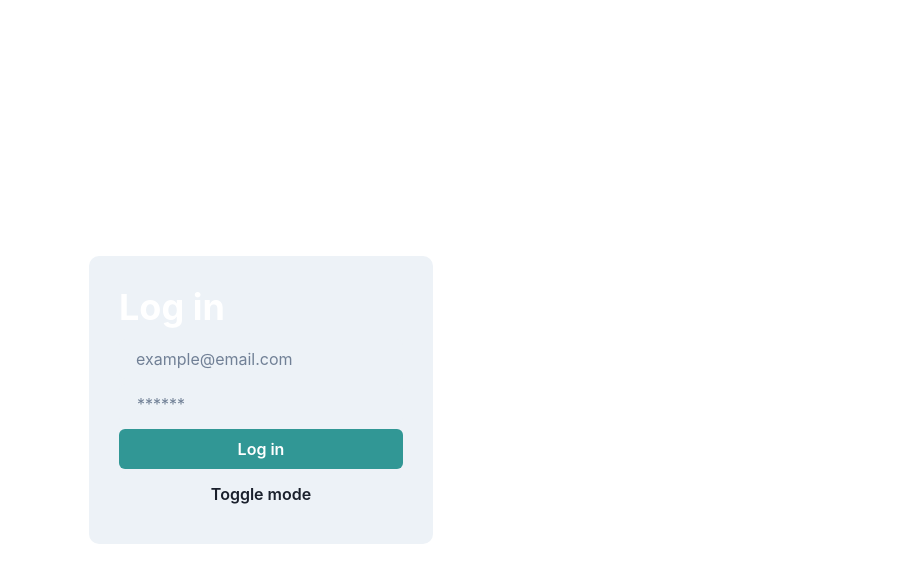
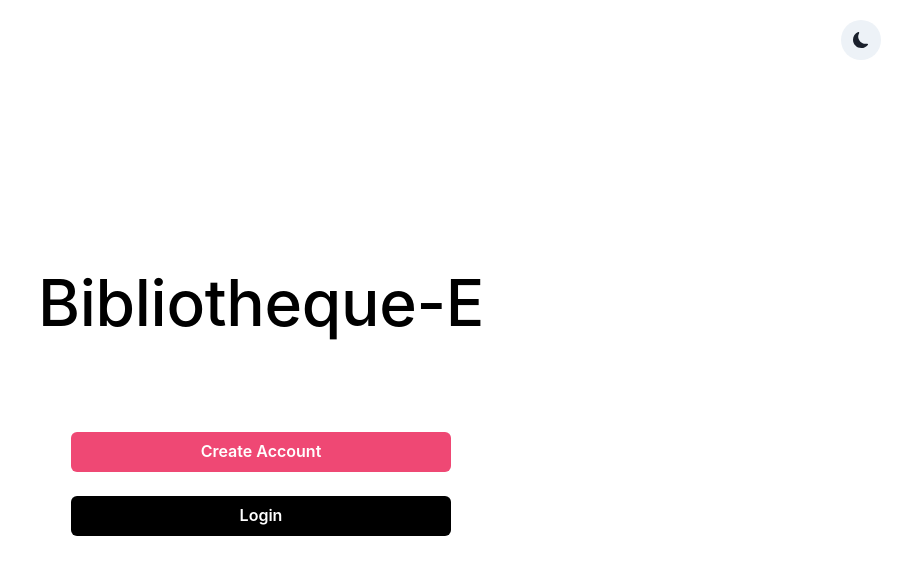
Before and after one commit to JosephAyo/bibliotheque-e-frontend, a Next.js app: page / in a window 1280 px wide. Shown: the top 582 px of the page, without its empty margins (379-1280 px from the left). Built offline with nearby package versions, Linux system fonts and the light colour scheme.

Commit message:
✨ 💄 feat: add home auth page

```diff
--- a/package.json
+++ b/package.json
@@ -32,6 +32,7 @@
     "eslint-plugin-jsx-a11y": "^6.7.1",
     "eslint-plugin-react": "^7.32.2",
     "eslint-plugin-react-hooks": "^4.6.0",
-    "prettier": "^2.8.8"
+    "prettier": "^2.8.8",
+    "react-icons": "^4.11.0"
   }
 }
--- /dev/null
+++ b/src/components/ThemeToggle/ThemeToggleButton.jsx
@@ -0,0 +1,19 @@
+import { IconButton, useColorMode } from '@chakra-ui/react';
+import React from 'react';
+import { BsMoonFill, BsSunFill } from 'react-icons/bs';
+
+const ThemeToggleButton = () => {
+  const { toggleColorMode, colorMode } = useColorMode();
+  return (
+    <IconButton
+      onClick={toggleColorMode}
+      rounded="100%"
+      position="absolute"
+      top="20px"
+      right="20px"
+      icon={colorMode === 'dark' ? <BsSunFill /> : <BsMoonFill />}
+    />
+  );
+};
+
+export default ThemeToggleButton;
--- /dev/null
+++ b/src/components/ThemeToggle/index.js
@@ -0,0 +1,3 @@
+import ThemeToggleButton from './ThemeToggleButton';
+
+export default ThemeToggleButton;
--- a/src/config/chakraTheme.js
+++ b/src/config/chakraTheme.js
@@ -1,9 +1,22 @@
 export const chakraThemeColors = {
-  primaryFontColor: '#FFFFFF',
-  secondaryFontColor: '#EF4874',
+  primaryFontColor: '#000000',
+  secondaryFontColor : '#FFFFFF',
   plainOldBlue: 'blue',
   primaryBgColor: '#552EA3',
   actionPrimary: {
+    default: '#EF4874',
+    900: '#EF4874',
+    800: '#EF4874',
+    700: '#EF4874',
+    600: '#EF4874',
+    500: '#EF4874',
+    400: '#EF4874',
+    300: '#EF4874',
+    200: '#EF4874',
+    100: '#EF4874',
+    50: '#EF4874'
+  },
+  actionSecondary: {
     default: '#000000',
     900: '#000000',
     800: '#000000',
@@ -15,19 +28,6 @@ export const chakraThemeColors = {
     200: '#000000',
     100: '#000000',
     50: '#000000'
-  },
-  actionSecondary: {
-    default: '#EF4874',
-    900: '#EF4874',
-    800: '#EF4874',
-    700: '#EF4874',
-    600: '#EF4874',
-    500: '#EF4874',
-    400: '#EF4874',
-    300: '#EF4874',
-    200: '#EF4874',
-    100: '#EF4874',
-    50: '#EF4874'
   },
   primary: {
     default: '#0066F5',
--- a/src/pages/_app.js
+++ b/src/pages/_app.js
@@ -2,7 +2,9 @@ import { ChakraProvider, extendTheme } from '@chakra-ui/react';
 import { QueryClient, QueryClientProvider } from '@tanstack/react-query';
 import { ReactQueryDevtools } from '@tanstack/react-query-devtools';
 import { chakraThemeColors, chakraThemeTextStyles } from 'config/chakraTheme';
+import { mode } from '@chakra-ui/theme-tools';
 import 'styles/globals.css';
+import ThemeToggleButton from 'components/ThemeToggle';
 
 const queryClient = new QueryClient({
   defaultOptions: {
@@ -12,36 +14,22 @@ const queryClient = new QueryClient({
   }
 });
 
- const theme = extendTheme({
+const theme = extendTheme({
   colors: chakraThemeColors,
   textStyles: chakraThemeTextStyles,
   components: {
     Text: {
       baseStyle: (_props) => ({
-        color: chakraThemeColors.primaryFontColor
-      }),
-      variants: {
-        // used as <Text variant="secondary">
-        secondary: (_props) => ({
-          color: chakraThemeColors.secondaryFontColor
-        })
-      }
+        color: mode(chakraThemeColors.primaryFontColor, 'whiteAlpha.900')(_props)
+      })
     }
-  },
-
-  styles: {
-    global: (_props) => ({
-      // Optionally set global CSS styles
-      body: {
-        color: chakraThemeColors.primaryFontColor
-      }
-    })
   }
 });
 
 const MyApp = ({ Component, pageProps }) => (
   <QueryClientProvider client={queryClient}>
     <ChakraProvider theme={theme}>
+      <ThemeToggleButton />
       <Component {...pageProps} />
     </ChakraProvider>
     <ReactQueryDevtools initialIsOpen={false} />
--- a/src/pages/index.jsx
+++ b/src/pages/index.jsx
@@ -1,17 +1,7 @@
 import Head from 'next/head';
-import {
-  Button,
-  Flex,
-  Heading,
-  Input,
-  VStack,
-  useColorMode,
-  useColorModeValue
-} from '@chakra-ui/react';
+import { Button, Flex, Text, VStack } from '@chakra-ui/react';
 
 export default function Home() {
-  const { toggleColorMode } = useColorMode();
-  const formBackground = useColorModeValue('gray.100', 'gray.600');
   return (
     <>
       <Head>
@@ -22,18 +12,13 @@ export default function Home() {
       </Head>
       <main>
         <Flex height="100vh" alignItems="center" justifyContent="center">
-          <Flex flexDirection="column" background={formBackground} rounded="10px" padding="30px">
-            <Heading mb="10px">Log in</Heading>
-            <VStack spacing="5px" align="stretch">
-              <Input
-                placeholder="example@email.com"
-                variant="filled"
-                type="email"
-                borderWidth="1px"
-              />
-              <Input placeholder="******" variant="filled" type="password" />
-              <Button colorScheme="teal">Log in</Button>
-              <Button onClick={toggleColorMode}>Toggle mode</Button>
+          <Flex flexDirection="column" alignItems="center">
+            <Text textStyle="headline-2-medium">Bibliotheque-E</Text>
+            <VStack spacing="24px" align="stretch" width="380px" marginTop="90px">
+              <Button colorScheme="actionPrimary">Create Account</Button>
+              <Button colorScheme="actionSecondary" color="white">
+                Login
+              </Button>
             </VStack>
           </Flex>
         </Flex>
```
Also changed, not shown: 1 other file (tests, documents, lock files or other folders).
